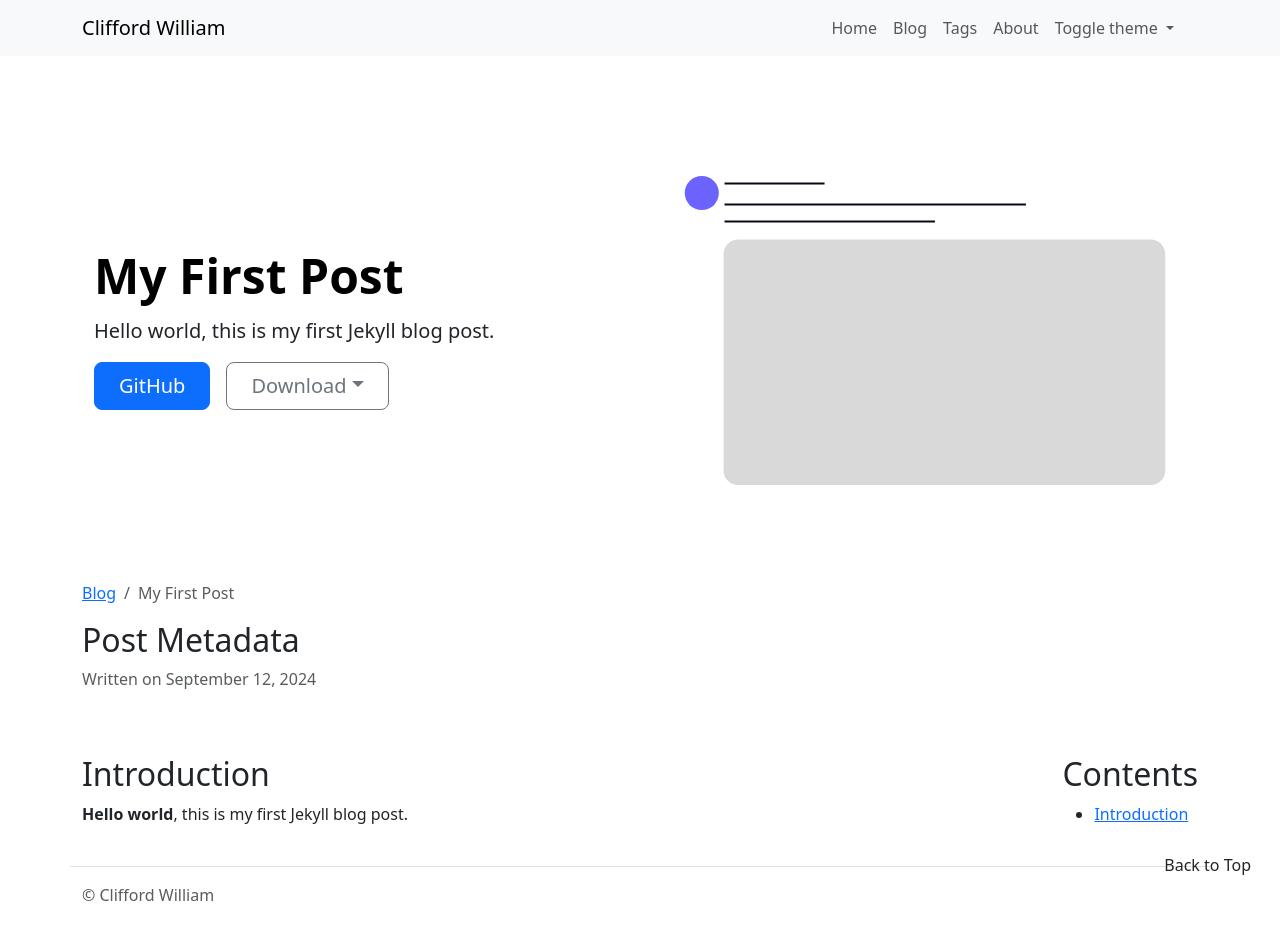
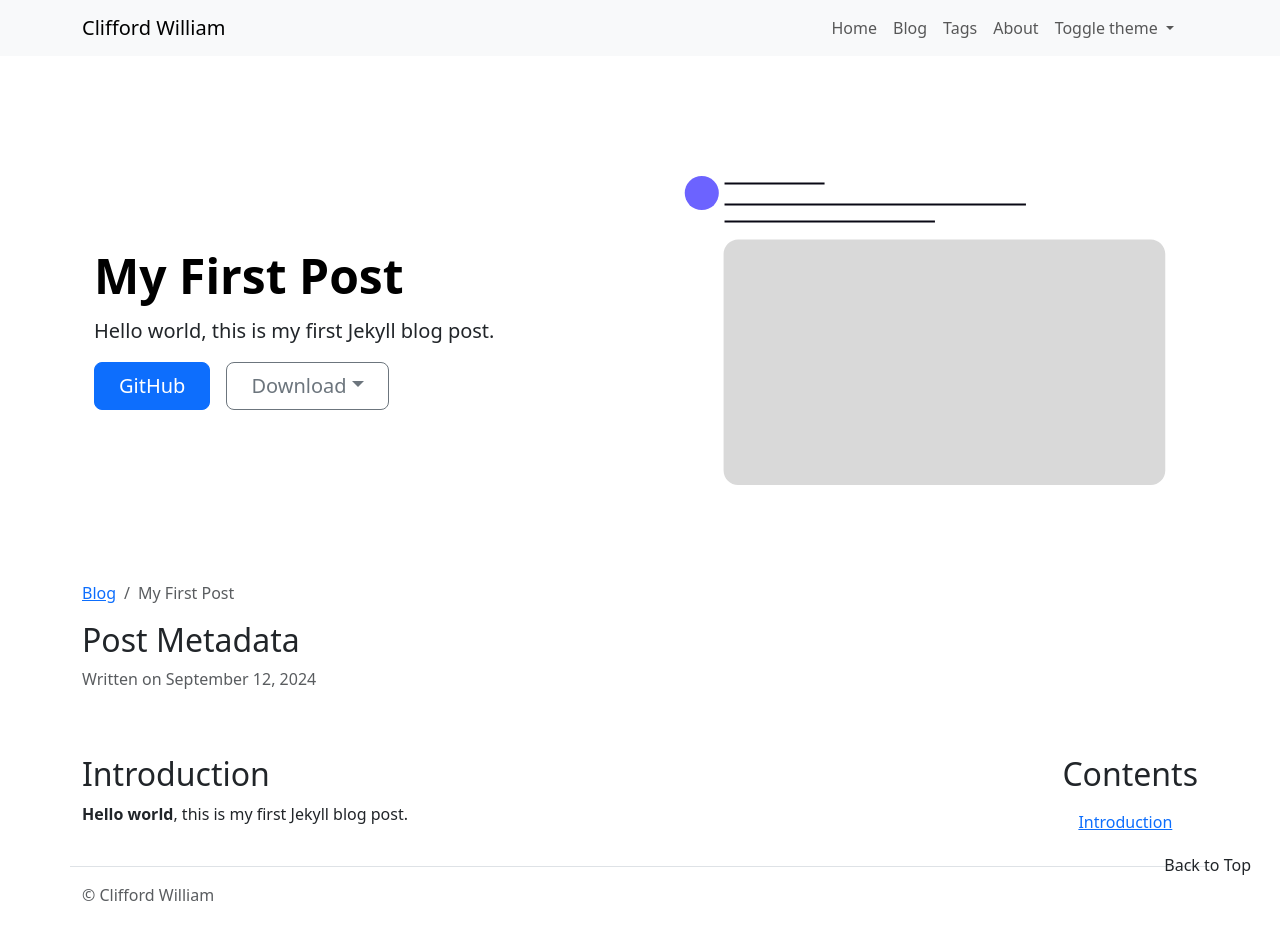
Before and after one commit to cliffordwilliam/my_archive, a Jekyll site: the page built from _posts/2024-09-12-first-post.md, in a window 1280 px wide. Built offline with Jekyll 4.4.1, drawn with Linux system fonts in a browser that asks for light colours.

Commit message:
update toc class

```diff
--- a/_layouts/post.html
+++ b/_layouts/post.html
@@ -19,7 +19,7 @@ layout: default
 <div class="d-flex flex-column flex-md-row-reverse">
     <div class="sticky-md-top flex-shrink-0 align-self-md-start ms-md-5">
         <h2 class="mt-5">Contents</h2>
-        {% include toc.html html=content class=list-group.list-group-flush item_class=list-group-item %}
+        {% include toc.html html=content class="list-group list-group-flush" item_class="list-group-item" %}
     </div>
     <div id="post-content-container" class="flex-grow-1">
         {{ content }}
```
